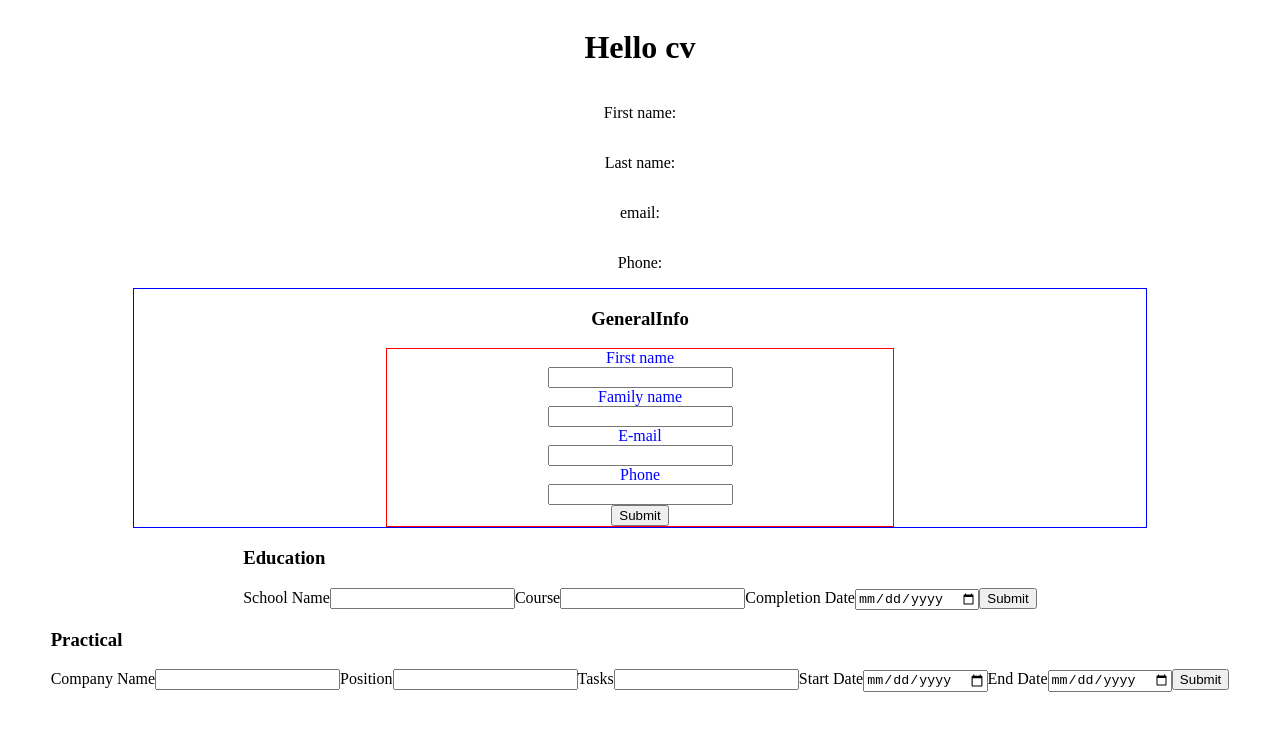
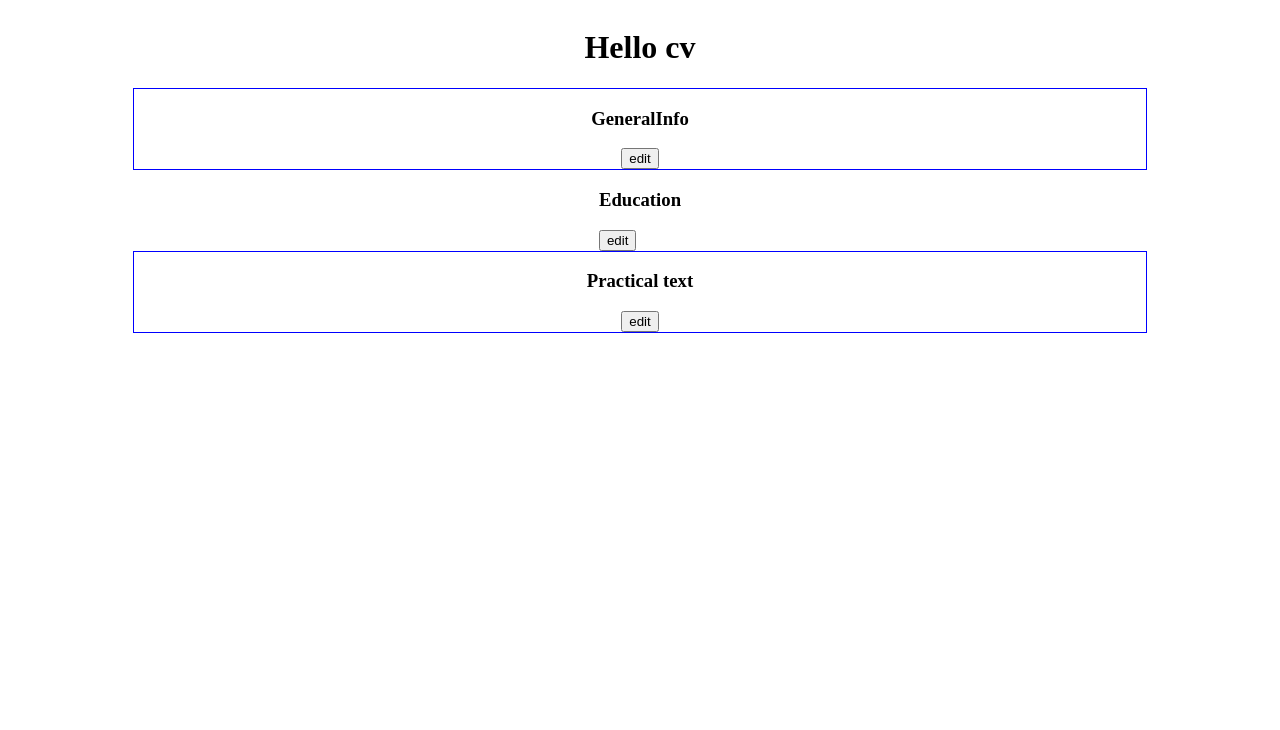
Before and after one commit to sirjamo1/cv-project, a React (Create React App) app: page / in a window 1280 px wide. Shown: the top 730 px of the page. Built offline with nearby package versions, Linux system fonts and the light colour scheme.

Commit message:
changed direction to replace text with form on edit click / form with text on submit

```diff
--- a/src/App.css
+++ b/src/App.css
@@ -20,12 +20,55 @@
 
     border: red solid 1px;
 }
-/*👉#education-container {
+#education-container {
+     border: blue solid 1px;
+    width: 80%;
+    display: flex;
+    flex-direction: column;
+    align-items: center;
 }
-#education-form {
+.education-form {
+     color: blue;
+    display: flex;
+    flex-direction: column;
+    width: 50%;
+    align-items: center;
+
+    border: red solid 1px;
 }
 #practical-container {
+     border: blue solid 1px;
+    width: 80%;
+    display: flex;
+    flex-direction: column;
+    align-items: center;
 }
 #practical-form {
+    color: blue;
+    display: flex;
+    flex-direction: column;
+    width: 50%;
+    align-items: center;
+
+    border: red solid 1px;
 }
-👈*/
+#cv-container {
+ background-color: rgb(182, 202, 202);
+ width: 800px;
+ height: 1600px;
+ display: flex;
+ flex-direction: column;
+ align-items: center;
+}
+#full-name {
+
+}
+#cv-contact-container {
+border: 1px solid red;
+}
+#cv-education-container {
+border: 1px solid red;
+}
+#cv-practical-container {
+ border: 1px solid red;
+}
--- a/src/App.js
+++ b/src/App.js
@@ -1,9 +1,13 @@
 import React, { Component } from "react";
-import GeneralInfo from "./components/GeneralInfo";
-import Education from "./components/Education";
-import PracticalExp from "./components/PracticalExp";
-//import uniqid from "uniqid";
+import GeneralInfoForm from "./components/GeneralInfoForm";
+import GeneralInfoText from "./components/GeneralInfoText";
+import EducationForm from "./components/EducationForm";
+import PracticalExpForm from "./components/PracticalExpForm";
+import PracticalExpText from "./components/PracticalExpText";
+
+import uniqid from "uniqid";
 import "./App.css";
+import EducationText from "./components/EducationText";
 
 class App extends Component {
     constructor() {
@@ -14,21 +18,31 @@ class App extends Component {
                 lastName: "",
                 email: "",
                 phone: "",
+                edit: false,
             },
             education: {
                 schoolName: "",
                 course: "",
                 completionDate: "",
+                key: uniqid(),
+                edit: false,
             },
+
             practical: {
                 companyName: "",
                 position: "",
                 tasks: "",
                 startDate: "",
                 endDate: "",
+                edit: false,
             },
         };
     }
+    // onDuplicateClick = () => {
+    //     this.setState((prevState) => ({
+    //         ...prevState,
+    //     }));
+    // };
     handleGeneralChange = (e) => {
         const name = e.target.name;
         const value = e.target.value;
@@ -43,8 +57,53 @@ class App extends Component {
     };
     onSubmitGeneral = (e) => {
         e.preventDefault();
+        this.setState((prevState) => ({
+            ...prevState,
+            generalInfo: {
+                ...prevState.generalInfo,
+                edit: false,
+            },
+            education: {
+                ...prevState.education,
+                edit: false,
+            },
 
+            practical: {
+                ...prevState.practical,
+                edit: false,
+            },
+        }));
         console.log(this.state);
+    };
+    generalEdit = (e) => {
+        console.log("clicked edit");
+        this.setState((prevState) => ({
+            ...prevState,
+            generalInfo: {
+                ...prevState.generalInfo,
+                edit: true,
+            },
+        }));
+    };
+    educationEdit = (e) => {
+        console.log("clicked edit");
+        this.setState((prevState) => ({
+            ...prevState,
+            education: {
+                ...prevState.education,
+                edit: true,
+            },
+        }));
+    };
+    practicalEdit = (e) => {
+        console.log("clicked edit");
+        this.setState((prevState) => ({
+            ...prevState,
+            practical: {
+                ...prevState.practical,
+                edit: true,
+            },
+        }));
     };
     handleEducationChange = (e) => {
         const name = e.target.name;
@@ -58,6 +117,7 @@ class App extends Component {
             },
         }));
     };
+
     handlePracticalChange = (e) => {
         const name = e.target.name;
         const value = e.target.value;
@@ -71,41 +131,46 @@ class App extends Component {
         }));
     };
     render() {
-        const { firstName, lastName, email, phone } = this.state.generalInfo;
-        const { schoolName, course, completionDate } = this.state.education;
-        const { companyName, position, tasks, startDate, endDate } =
-            this.state.practical;
+        const { generalInfo, education, practical } = this.state;
         return (
             <div className="App">
                 <h1>Hello cv</h1>
-                <p>First name: {firstName}</p>
-                <p>Last name: {lastName}</p>
-                <p>email: {email}</p>
-                <p>Phone: {phone}</p>
-                <GeneralInfo
-                    firstName={firstName}
-                    lastName={lastName}
-                    email={email}
-                    phone={phone}
+                {generalInfo.edit === true ? (
+                    <GeneralInfoForm
+                        generalInfo={generalInfo}
                         handleGeneralChange={this.handleGeneralChange}
                         onSubmitGeneral={this.onSubmitGeneral}
                     />
-                <Education
-                    schoolName={schoolName}
-                    course={course}
-                    completionDate={completionDate}
+                ) : (
+                    <GeneralInfoText
+                        generalInfo={generalInfo}
+                        generalEdit={this.generalEdit}
+                    />
+                )}
+                {education.edit === true ? (
+                    <EducationForm
+                        education={education}
                         handleEducationChange={this.handleEducationChange}
                         onSubmitGeneral={this.onSubmitGeneral}
                     />
-                <PracticalExp
-                    companyName={companyName}
-                    position={position}
-                    tasks={tasks}
-                    startDate={startDate}
-                    endDate={endDate}
+                ) : (
+                    <EducationText
+                        education={education}
+                        educationEdit={this.educationEdit}
+                    />
+                )}
+                {practical.edit === true ? (
+                    <PracticalExpForm
+                        practical={practical}
                         handlePracticalChange={this.handlePracticalChange}
                         onSubmitGeneral={this.onSubmitGeneral}
                     />
+                ) : (
+                    <PracticalExpText
+                        practical={practical}
+                        practicalEdit={this.practicalEdit}
+                    />
+                )}
             </div>
         );
     }
--- a/src/components/Education.js
+++ b/src/components/EducationForm.js
@@ -1,23 +1,20 @@
 import React from "react";
 
-const Education = (props) => {
-  const {
-      schoolName,
-      course,
-      completionDate,
-      onSubmitGeneral,
-      handleEducationChange,
-  } = props;
+const EducationForm = (props) => {
+ // this.state = {input}
+    const { education, handleEducationChange, onSubmitGeneral } = props;
+    const { schoolName, course, completionDate, key } = education;
+    console.log(key);
     return (
+
         <div id="education-container">
             <h3>Education</h3>
 
-           <form
-                id="education-form"
+            <form id={key}
+                className="education-form"
                 onSubmit={(e) => {
-
                     e.preventDefault();
-                    onSubmitGeneral(e)
+                    onSubmitGeneral(e);
                 }}
             >
                 <label>School Name</label>
@@ -29,6 +26,7 @@ const Education = (props) => {
                     value={schoolName}
                     id="schoolNameInput"
                     name="schoolName"
+                    placeholder="School Name"
                 ></input>
                 <label>Course</label>
                 <input
@@ -39,6 +37,7 @@ const Education = (props) => {
                     value={course}
                     id="courseInput"
                     name="course"
+                    placeholder="Course"
                 ></input>
                 <label>Completion Date</label>
                 <input
@@ -51,9 +50,10 @@ const Education = (props) => {
                     name="completionDate"
                 ></input>
                 <button type="submit">Submit</button>
-                </form>
+                <button>Add Another</button>
+            </form>
         </div>
     );
 };
 
-export default Education;
+export default EducationForm;
--- /dev/null
+++ b/src/components/EducationText.js
@@ -0,0 +1,14 @@
+import React from "react";
+
+const EducationText = (props) => {
+    const { education, educationEdit } = props;
+    const { firstName, lastName, email, phone, edit } = education;
+
+    return (
+        <div id="education-text-container">
+            <h3>Education</h3>
+            <button onClick={(e) => educationEdit(e)}>edit</button>
+        </div>
+    );
+};
+export default EducationText;
--- a/src/components/GeneralInfo.js
+++ b/src/components/GeneralInfoForm.js
@@ -1,14 +1,8 @@
 import React from "react";
 
-const GeneralInfo = (props) => {
-    const {
-        firstName,
-        lastName,
-        email,
-        phone,
-        onSubmitGeneral,
-        handleGeneralChange,
-    } = props;
+const GeneralInfoForm = (props) => {
+    const { generalInfo, onSubmitGeneral, handleGeneralChange } = props;
+    const { firstName, lastName, email, phone, edit } = generalInfo;
 
     return (
         <div id="general-info-container">
@@ -16,7 +10,6 @@ const GeneralInfo = (props) => {
             <form
                 id="general-info-form"
                 onSubmit={(e) => {
-
                     e.preventDefault();
                     onSubmitGeneral(e);
                 }}
@@ -30,6 +23,7 @@ const GeneralInfo = (props) => {
                     value={firstName}
                     id="firstNameInput"
                     name="firstName"
+                    placeholder="First Name"
                 ></input>
                 <label>Family name</label>
                 <input
@@ -40,6 +34,7 @@ const GeneralInfo = (props) => {
                     value={lastName}
                     id="lastNameInput"
                     name="lastName"
+                    placeholder="Last Name"
                 ></input>
                 <label>E-mail</label>
                 <input
@@ -50,6 +45,7 @@ const GeneralInfo = (props) => {
                     value={email}
                     id="emailInput"
                     name="email"
+                    placeholder="email"
                 ></input>
                 <label>Phone</label>
                 <input
@@ -60,6 +56,7 @@ const GeneralInfo = (props) => {
                     value={phone}
                     id="phoneInput"
                     name="phone"
+                    placeholder="Phone number"
                 ></input>
                 <button type="submit">Submit</button>
             </form>
@@ -67,4 +64,4 @@ const GeneralInfo = (props) => {
     );
 };
 
-export default GeneralInfo;
+export default GeneralInfoForm;
--- /dev/null
+++ b/src/components/GeneralInfoText.js
@@ -0,0 +1,14 @@
+import React from "react";
+
+const GeneralInfoText = (props) => {
+   const { generalInfo, generalEdit } = props;
+   const { firstName, lastName, email, phone, edit } = generalInfo;
+
+    return (
+        <div id="general-info-container">
+            <h3>GeneralInfo</h3>
+            <button onClick={(e) => generalEdit(e)}>edit</button>
+        </div>
+    );
+};
+export default GeneralInfoText
--- /dev/null
+++ b/src/components/PracticalExpText.js
@@ -0,0 +1,14 @@
+import React from "react";
+
+const PracticalExpText = (props) => {
+    const { practical, practicalEdit } = props;
+    const { companyName, position, tasks, startDate, endDate } = practical;
+    return (
+         <div id="general-info-container">
+            <h3>Practical text</h3>
+            <button onClick={(e) => practicalEdit(e)}>edit</button>
+        </div>
+    );
+};
+
+export default PracticalExpText;
```
Also changed, not shown: src/components/PracticalExpForm.js (renamed from src/components/PracticalExp.js, +8 -11 lines), src/components/DisplayCV.js (deleted). Lines whose indentation alone changed are shown as unchanged.
